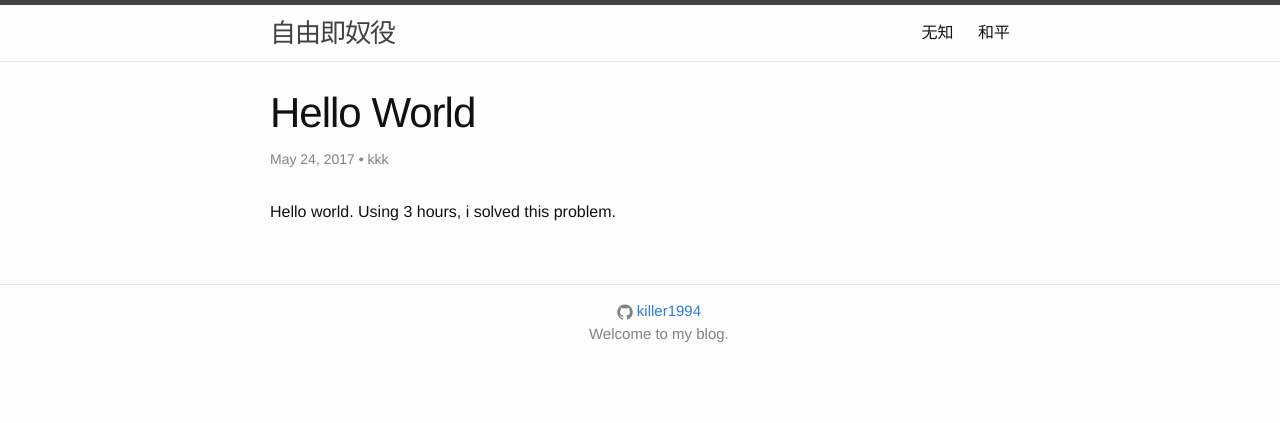
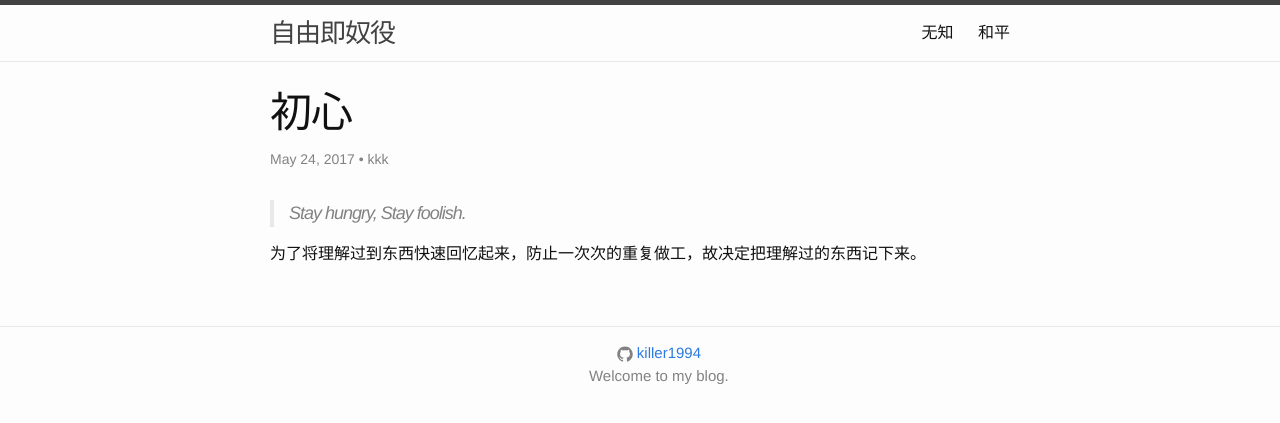
Before and after one commit to wqwljz/killer1994.github.io, a Jekyll site: the page built from _posts/2017-05-24-hello-world.md, in a window 1280 px wide. Shown: the top 423 px of the page. Built offline with Jekyll 4.4.1, drawn with Linux system fonts in a browser that asks for light colours.

Commit message:
fix hello world

```diff
--- a/_posts/2017-05-24-hello-world.md
+++ b/_posts/2017-05-24-hello-world.md
@@ -1,11 +1,13 @@
 ---
 layout: post
-title: "Hello World"
+title: "初心"
 description: ""
 category: 日常
 tags: ["abc","14",123]
 author: kkk
 ---
 {% include JB/setup %}
-Hello world.
-Using 3 hours, i solved this problem.
+
+> Stay hungry, Stay foolish.
+
+为了将理解过到东西快速回忆起来，防止一次次的重复做工，故决定把理解过的东西记下来。
```
Also changed, not shown: 1 other file.
